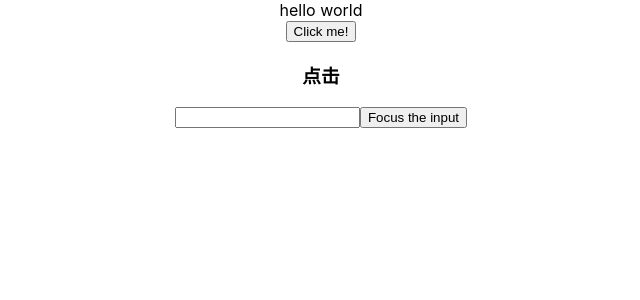
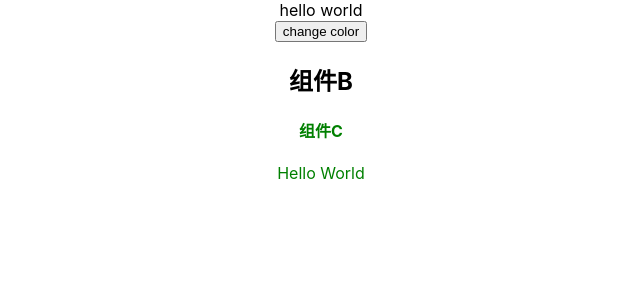
Before and after one commit to krissyxlong/tslearning, a React (Create React App) app in the folder react-app/: page / in a window 1280 px wide. Shown: the top 300 px of the page, without its empty margins (319-959 px from the left). Built offline with nearby package versions, Linux system fonts and the light colour scheme.

Commit message:
add context component

```diff
--- a/react-app/src/App.js
+++ b/react-app/src/App.js
@@ -1,12 +1,12 @@
 
-import React from 'react';
+import React, { useState } from 'react';
 import './App.css';
-import Ref from './component/ref';
+import ContextDemo from './component/context';
 
 const App = () => {
     return <div className="App">
         <div id='loginBtn'>hello world</div>
-        <Ref />
+        <ContextDemo />
     </div>;
 };
 
--- /dev/null
+++ b/react-app/src/component/context.js
@@ -0,0 +1,37 @@
+import React, { useState } from "react";
+import ThemeContext from "../config/context";
+
+const C = () => {
+    const color = React.useContext(ThemeContext);
+    return (
+        <div style={{ color }}>
+            <h4>组件C</h4>
+            Hello World
+        </div>
+    );
+};
+
+const B = () => {
+    return (
+        <div>
+            <h2>组件B</h2>
+            <C />
+        </div>
+    );
+};
+
+const A = () => {
+    const [color, setColor] = useState('green');
+    const changeColor = () => {
+        const value = color === 'green' ? 'red' : 'green';
+        setColor(value);
+    };
+    return <div>
+        <button onClick={changeColor}>change color</button>
+        <ThemeContext.Provider value={color}>
+            <B />
+        </ThemeContext.Provider>
+    </div>;
+};
+
+export default A;
--- /dev/null
+++ b/react-app/src/config/context.js
@@ -0,0 +1,3 @@
+import React from 'react';
+const ThemeContext = React.createContext(null);
+export default ThemeContext;
```
